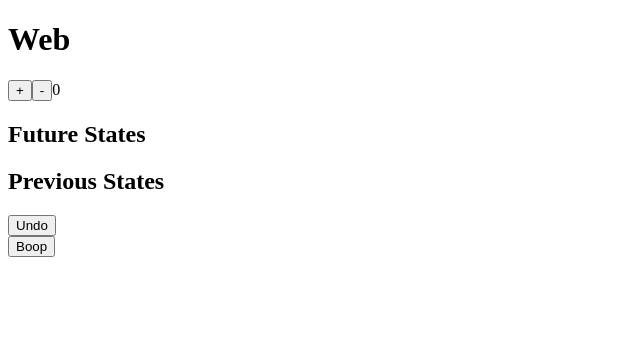
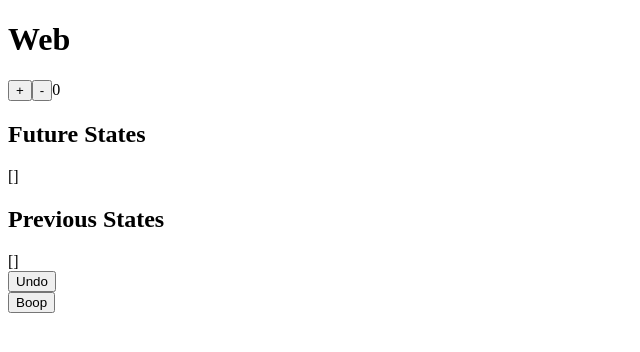
Before and after one commit to charkour/zundo, a Next.js app in the folder apps/web/: page / in a window 1280 px wide. Shown: the top 352 px of the page, without its empty margins (0-640 px from the left). Built offline with nearby package versions, Linux system fonts and the light colour scheme.

Commit message:
fix example

```diff
--- a/apps/web/pages/index.tsx
+++ b/apps/web/pages/index.tsx
@@ -21,7 +21,7 @@ const useStore = create(originalStore);
 
 export default function Web() {
   const { count, increment, decrement } = useStore();
-  const { undo, futureStates, pastStates } = useStore.temporal;
+  const { undo, futureStates, pastStates } = useStore.temporal.getState();
 
   return (
     <div>
@@ -32,10 +32,10 @@ export default function Web() {
         <span>{count}</span>
         <div>
           <h2>Future States</h2>
-          {JSON.stringify(futureStates)}
+          <div>{JSON.stringify(futureStates)}</div>
           <h2>Previous States</h2>
-          {JSON.stringify(pastStates)}
-          <button onClick={undo}>Undo</button>
+          <div>{JSON.stringify(pastStates)}</div>
+          <button onClick={() => undo()}>Undo</button>
         </div>
       </div>
       <Button />
```
